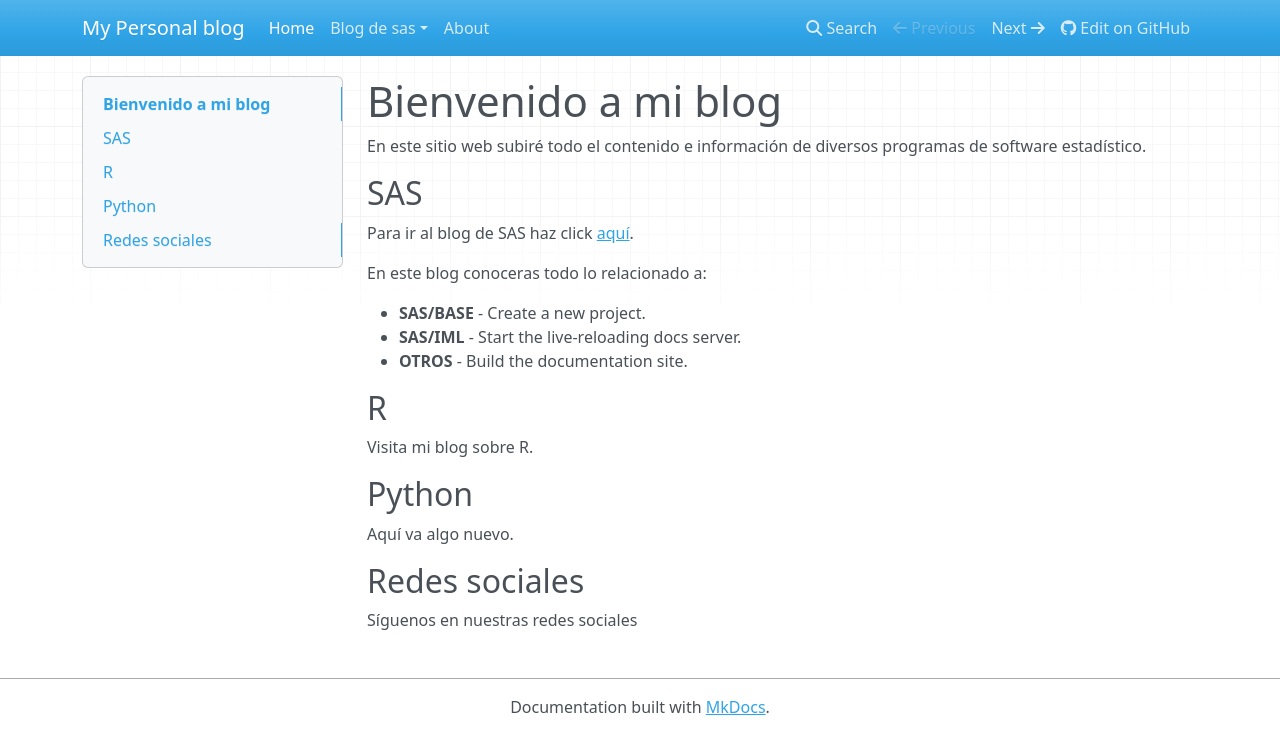
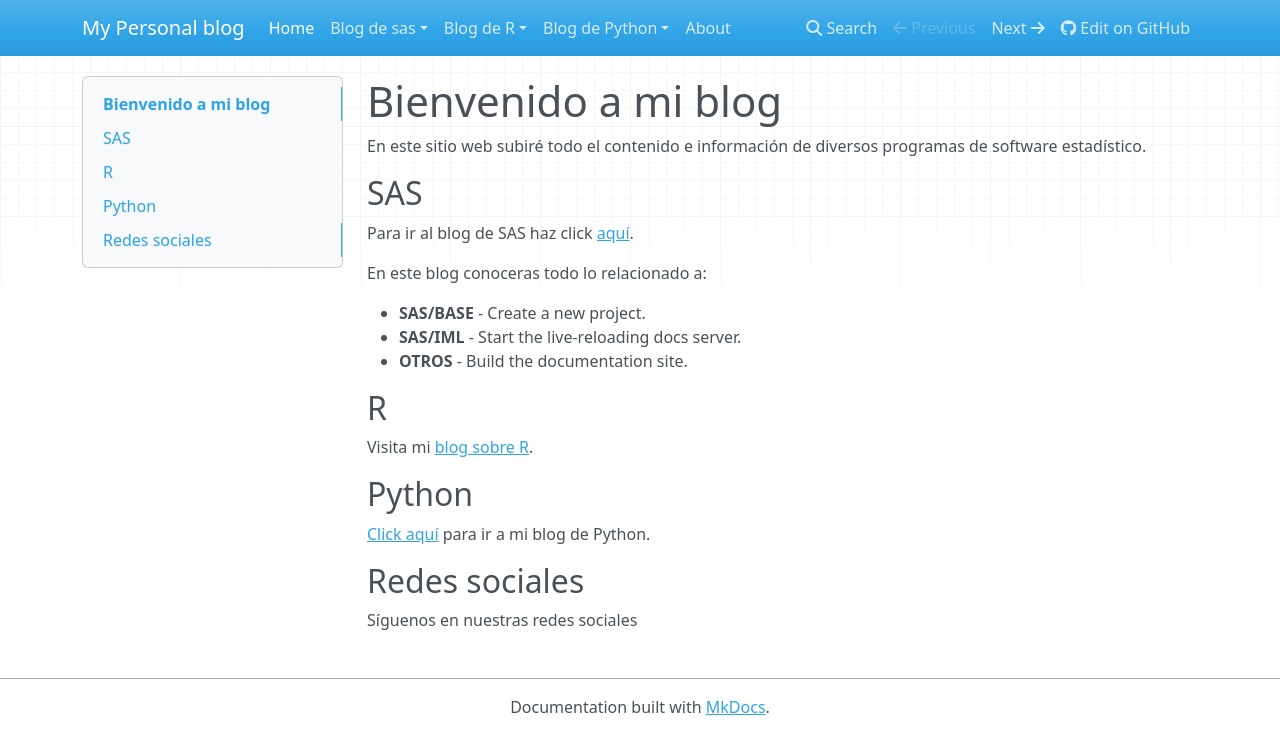
Before and after one commit to FranciscoAriel/FranciscoAriel.github.io, an MkDocs documentation site: the page built from docs/index.md, in a window 1280 px wide. Shown: the top 754 px of the page. Built offline with MkDocs 1.6.1, drawn with Linux system fonts in a browser that asks for light colours; nearby versions of some CDN libraries.

Commit message:
blogs de r y python

```diff
--- a/docs/index.md
+++ b/docs/index.md
@@ -14,11 +14,11 @@ En este blog conoceras todo lo relacionado a:
 
 ## R
 
-Visita mi blog sobre R.
+Visita mi [blog sobre R](r/intro_r/index.html).
 
 ## Python
 
-Aquí va algo nuevo.
+[Click aquí](python/intro_python/index.html) para ir a mi blog de Python.
 
 ## Redes sociales
 
--- a/mkdocs.yml
+++ b/mkdocs.yml
@@ -3,6 +3,10 @@ nav:
     - Home: index.md
     - "Blog de sas":
         - "Introducción a SAS": sas/intro_sas.md
+    - "Blog de R":
+        - "Introducción a R": r/r_intro.md
+    - "Blog de Python":
+        - "Introducción a Python": python/python_intro.md
     - About: about.md
 theme:
     name: mkdocs
```
Also changed, not shown: docs/python/intro_python.md (added, +19 -0 lines), docs/r/intro_r.md (added, +19 -0 lines).
